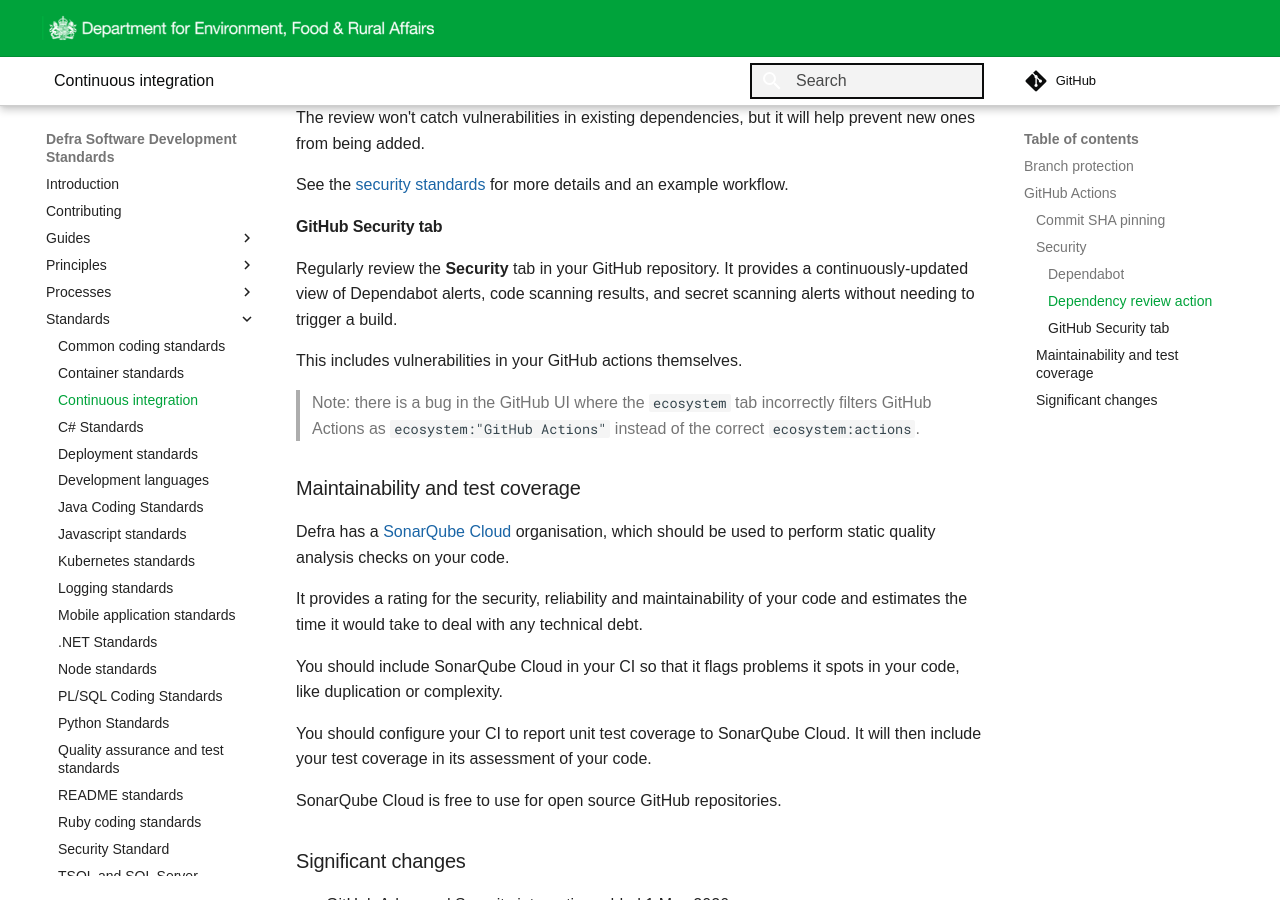
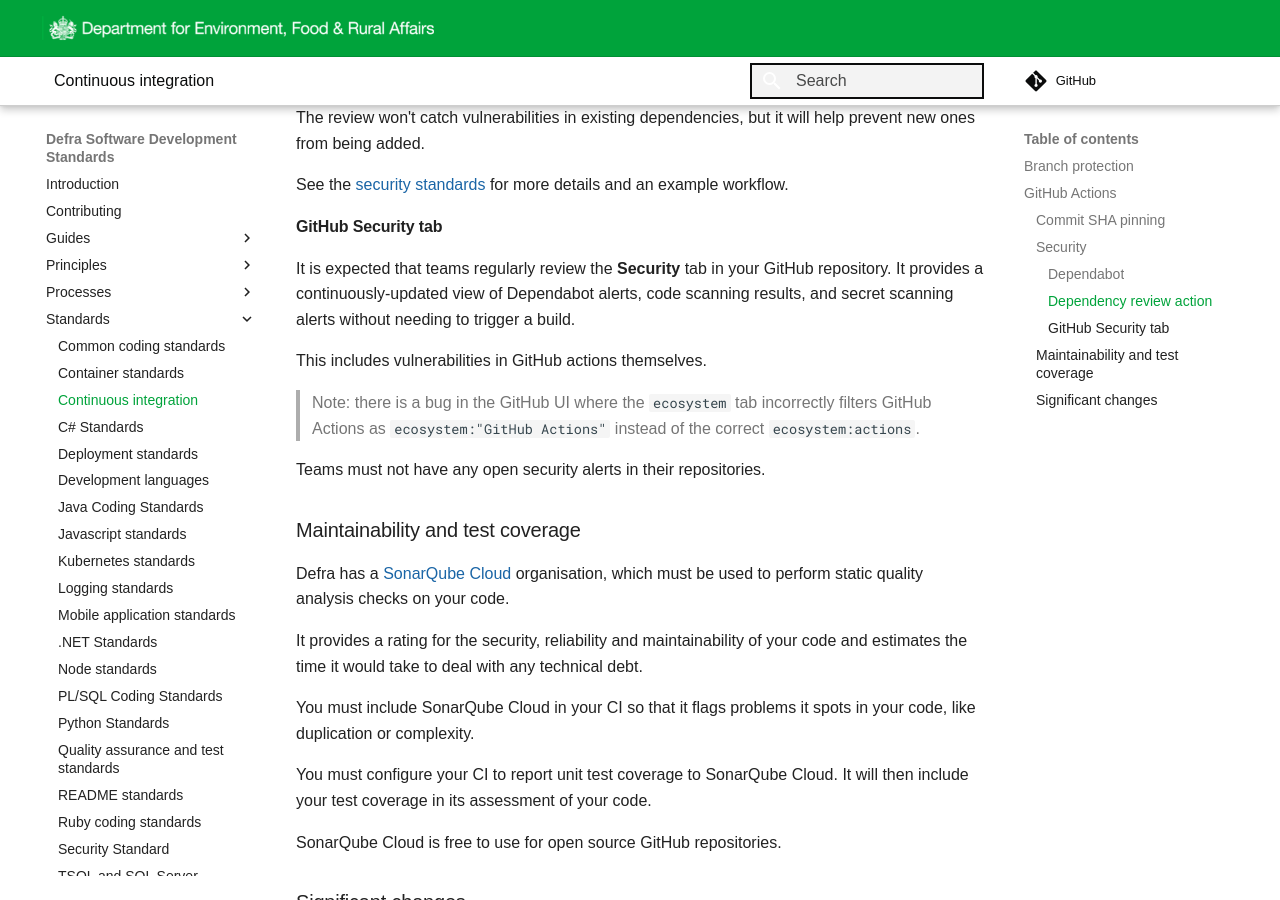
Before and after one commit to DEFRA/software-development-standards, an MkDocs documentation site: the page built from docs/standards/continuous_integration.md, in a window 1280 px wide and 900 px high, scrolled down 2094 px. Built offline with MkDocs 1.6.1 and Material for MkDocs 9.7.7, drawn with Linux system fonts in a browser that asks for light colours; some web fonts are replaced; comment, search, counter and statistics services are not loaded; some of the changed text lies outside the part shown.

Commit message:
Respond to comments

```diff
--- a/docs/standards/continuous_integration.md
+++ b/docs/standards/continuous_integration.md
@@ -12,15 +12,15 @@ This automated build can check several things, including:
 
 ## Branch protection
 
-`Main` branches should be protected with [branch protection rules](https://docs.github.com/en/repositories/configuring-branches-and-merges-in-your-repository/managing-protected-branches/about-protected-branches) to ensure that all changes are reviewed and pass required checks before being merged.
+`Main` branches must be protected with [branch protection rules](https://docs.github.com/en/repositories/configuring-branches-and-merges-in-your-repository/managing-protected-branches/about-protected-branches) to ensure that all changes are reviewed and pass required checks before being merged.
 
 ## GitHub Actions
 
-We use [GitHub Actions](https://github.com/features/actions/) for our CI builds as it is well integrated with GitHub and is free to use for open source GitHub repositories.
+Use [GitHub Actions](https://github.com/features/actions/) for CI builds as it is well integrated with GitHub and is free to use for open source GitHub repositories.
 
 ### Commit SHA pinning
 
-When using GitHub Actions, you should pin your actions to a specific commit SHA rather than a branch or tag. This ensures that the exact version of the action you have tested and approved is used in your workflow.
+When using GitHub Actions, you must pin your actions to a specific commit SHA rather than a branch or tag. This ensures that the exact version of the action you have tested and approved is used in your workflow.
 
 Whilst this will prevent you from automatically inheriting updates to the action, it will protect you from compromised version tags or branches in the action's repository.
 
@@ -51,7 +51,7 @@ uses: aquasecurity/trivy-action@main
 
 The commit SHA can be found in the GitHub Action's repository and selecting the short style commit associated with the target version or branch, then taking the long commit from the browser address bar when viewing that commit.
 
-The long commit SHA should be used as it is guaranteed to be unique.
+The long commit SHA must be used as it is guaranteed to be unique.
 
 ### Security
 
@@ -77,21 +77,23 @@ See the [security standards](../standards/security_standards.md) for more detail
 
 #### GitHub Security tab
 
-Regularly review the **Security** tab in your GitHub repository. It provides a continuously-updated view of Dependabot alerts, code scanning results, and secret scanning alerts without needing to trigger a build.
+It is expected that teams regularly review the **Security** tab in your GitHub repository. It provides a continuously-updated view of Dependabot alerts, code scanning results, and secret scanning alerts without needing to trigger a build.
 
-This includes vulnerabilities in your GitHub actions themselves.
+This includes vulnerabilities in GitHub actions themselves.
 
 > Note: there is a bug in the GitHub UI where the `ecosystem` tab incorrectly filters GitHub Actions as `ecosystem:"GitHub Actions"` instead of the correct `ecosystem:actions`.
 
+Teams must not have any open security alerts in their repositories.
+
 ### Maintainability and test coverage
 
-Defra has a [SonarQube Cloud](https://www.sonarsource.com/products/sonarcloud/) organisation, which should be used to perform static quality analysis checks on your code.
+Defra has a [SonarQube Cloud](https://www.sonarsource.com/products/sonarcloud/) organisation, which must be used to perform static quality analysis checks on your code.
 
 It provides a rating for the security, reliability and maintainability of your code and estimates the time it would take to deal with any technical debt.
 
-You should include SonarQube Cloud in your CI so that it flags problems it spots in your code, like duplication or complexity.
+You must include SonarQube Cloud in your CI so that it flags problems it spots in your code, like duplication or complexity.
 
-You should configure your CI to report unit test coverage to SonarQube Cloud. It will then include your test coverage in its assessment of your code.
+You must configure your CI to report unit test coverage to SonarQube Cloud. It will then include your test coverage in its assessment of your code.
 
 SonarQube Cloud is free to use for open source GitHub repositories.
 
```
